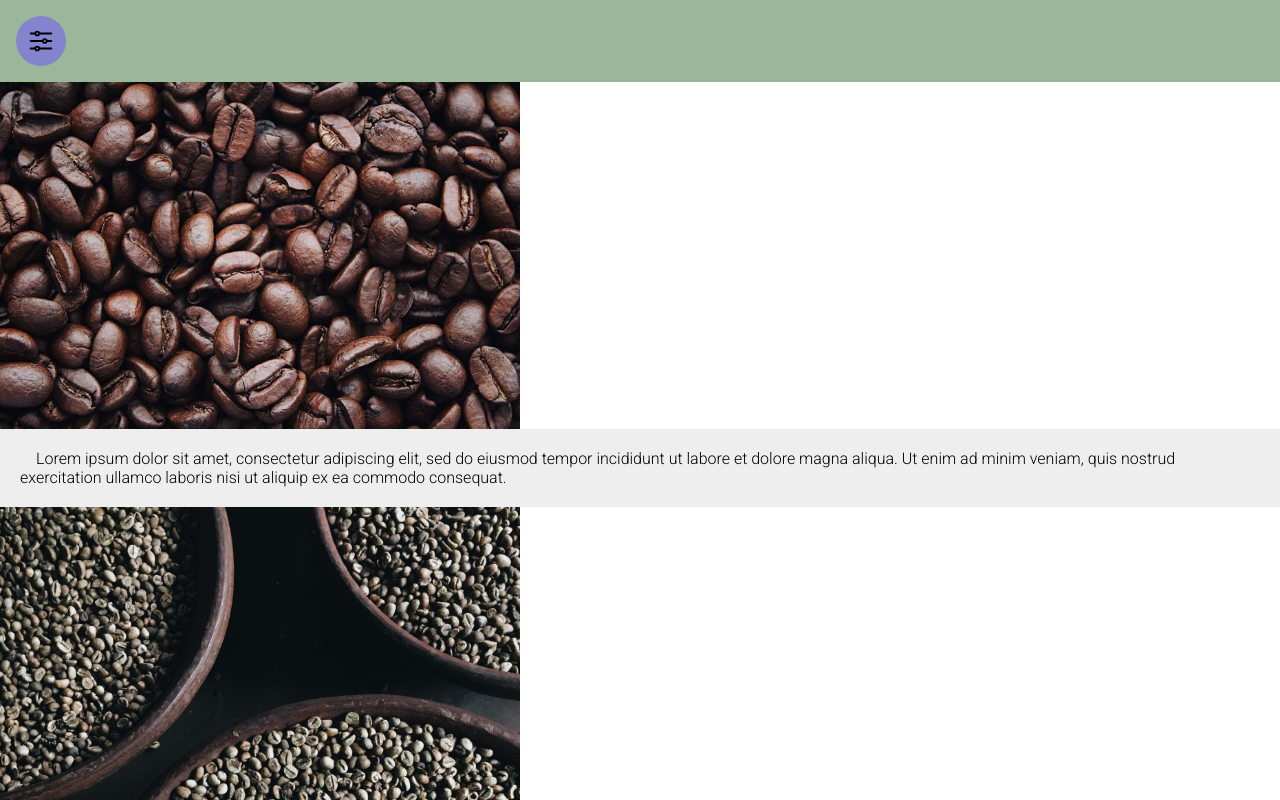
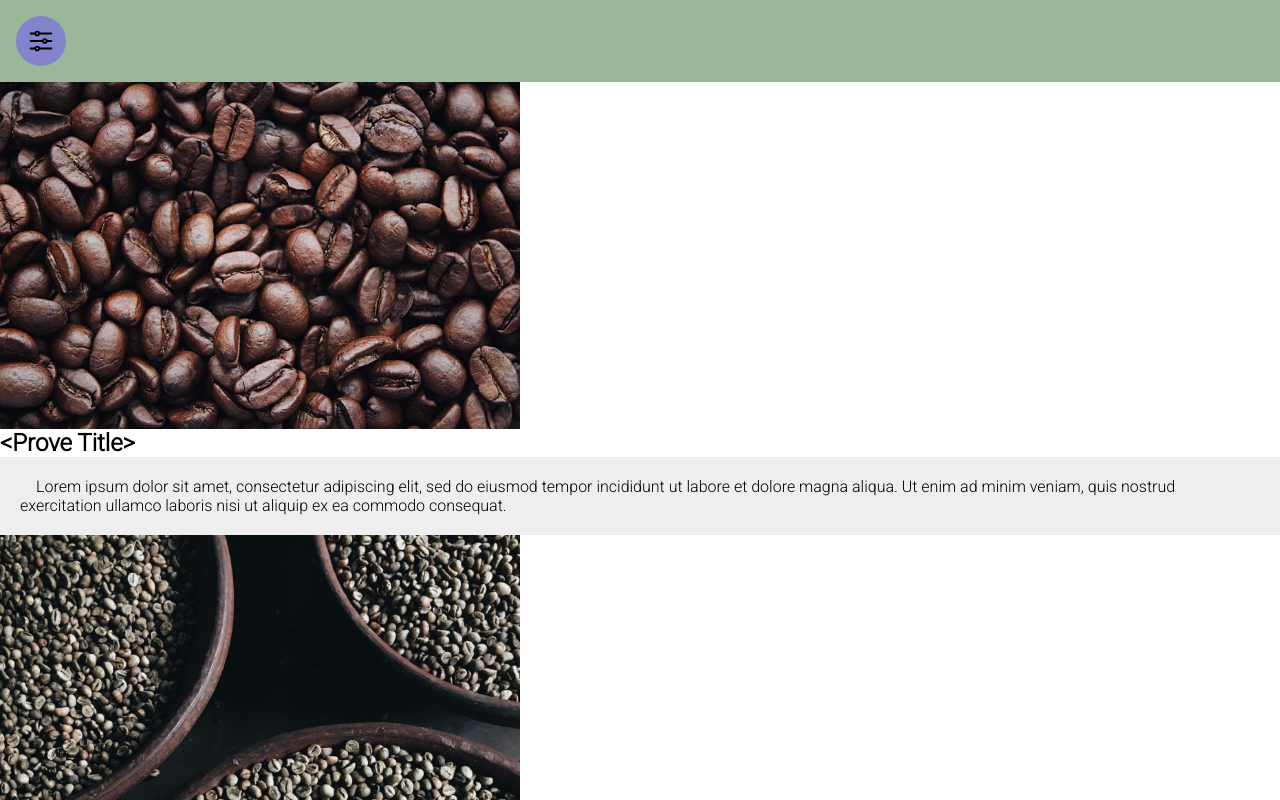
Before and after one commit to jepepper06/Angular-cofee-app, an Angular app: page / in a window 1280 px wide. Shown: the top 800 px of the page. Built offline with nearby package versions, Linux system fonts and the light colour scheme.

Commit message:
We do the necesary proves with the title and is not aligned

```diff
--- a/src/app/components/card-list/card-list.component.html
+++ b/src/app/components/card-list/card-list.component.html
@@ -2,6 +2,6 @@
   <app-card
   *ngFor="let card of cards"
   [img]="card.img"
-  [title]=""
+  [title]="'<Prove Title>'"
   [text]="card.paragraph"></app-card>
 </div>
```
